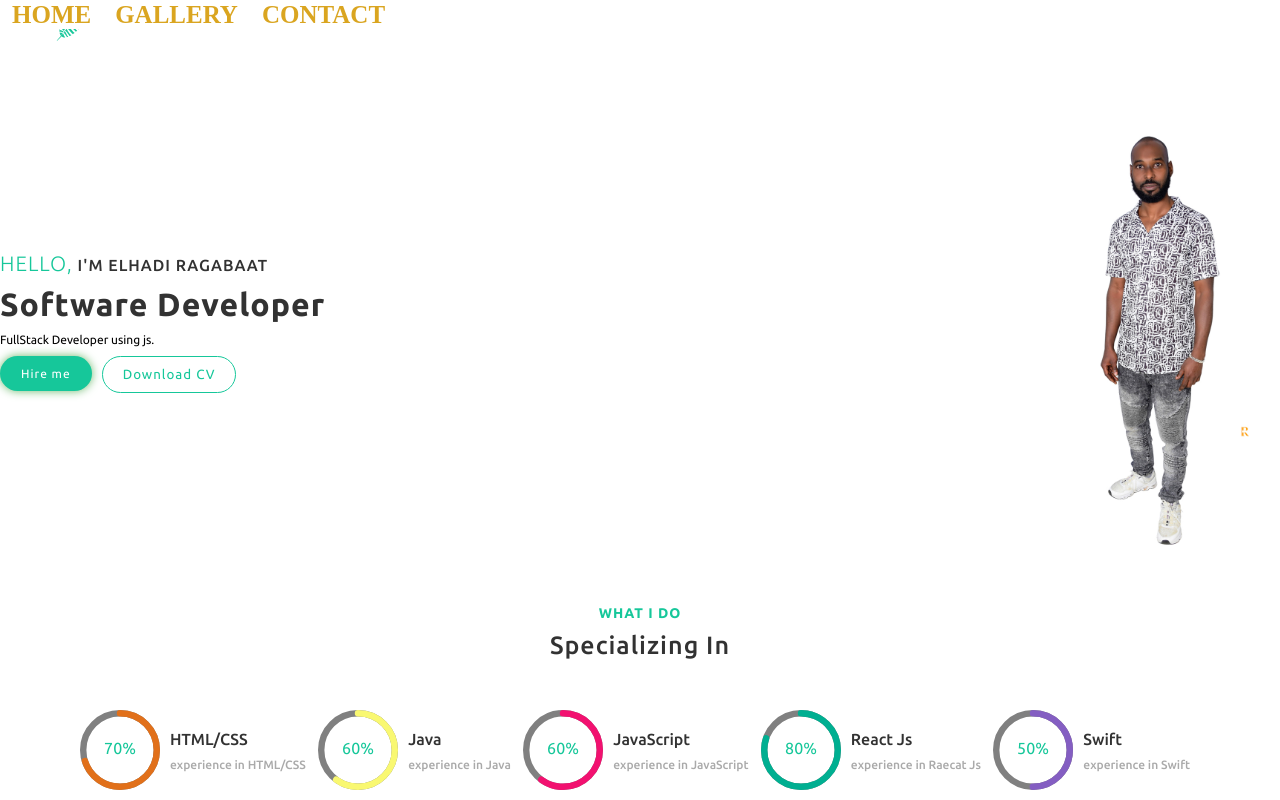
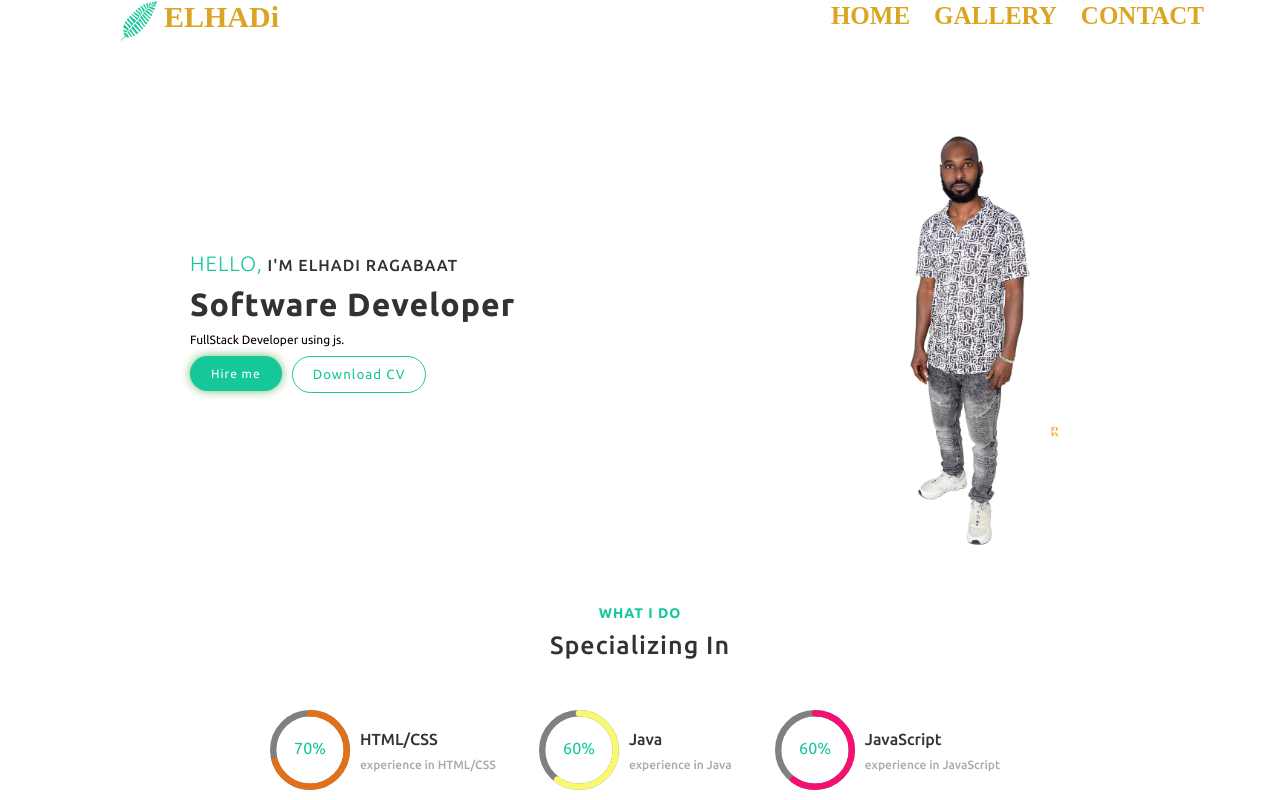
Before and after one commit to ElhadiRagabaat/ProfProject, a React (Create React App) app: page / in a window 1280 px wide. Shown: the top 800 px of the page. Built offline with nearby package versions, Linux system fonts and the light colour scheme.

Commit message:
initialcommit

```diff
--- a/src/components/Header/style.css
+++ b/src/components/Header/style.css
@@ -13,6 +13,7 @@
     object-fit: cover;
 
 }
+@media screen and (max-width:768px){
     .headerMenus{
         position: fixed;
         top: 0;
@@ -22,6 +23,8 @@
 
         box-shadow:"#6dba6d 0px 0px 10px 0px"
     }
+}
+
 
 .headerMenus a{
     display: inline-block;
--- a/src/index.css
+++ b/src/index.css
@@ -10,10 +10,11 @@
 html, body {
   overflow-x: hidden;
   box-shadow:"#6dba6d 0px 0px 10px 0px"
+
 }
-body {
+/* body {
   width:100%;
-}
+} */
 /* body{
    /* background-image: url(../src/asests/bac2.png);
   background-repeat: repeat;
@@ -112,8 +113,8 @@ body {
   text-align: center;
 }
 .container{
-  /* width: 900px; */
-  /* margin:0 auto; */
+ width: 900px;
+  margin:0 auto;
   position:relative;
   box-sizing: border-box;
 }
```
Lines whose indentation alone changed are shown as unchanged.
